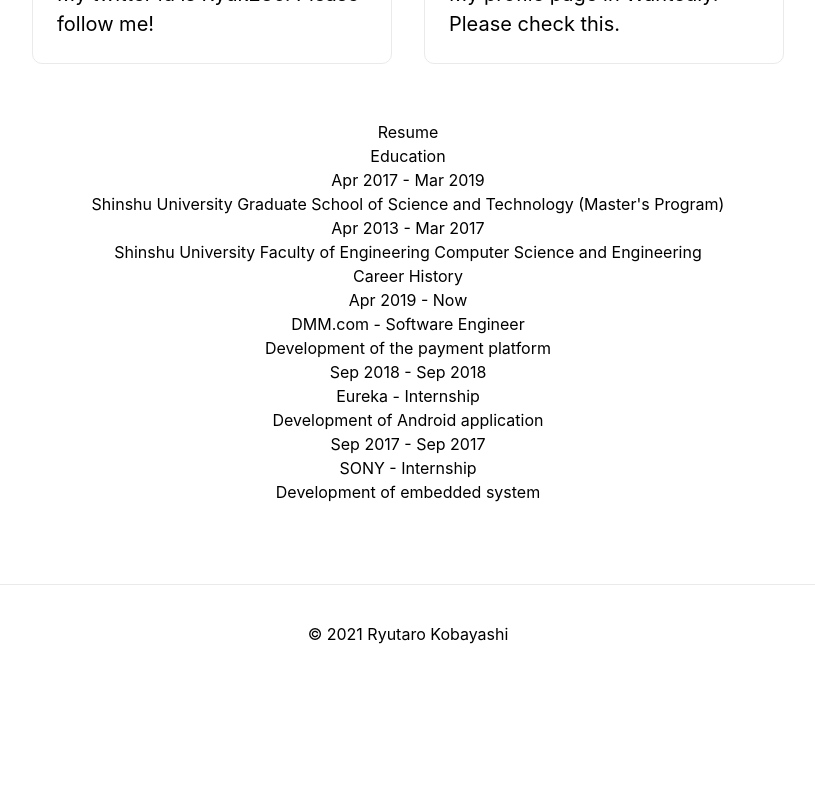
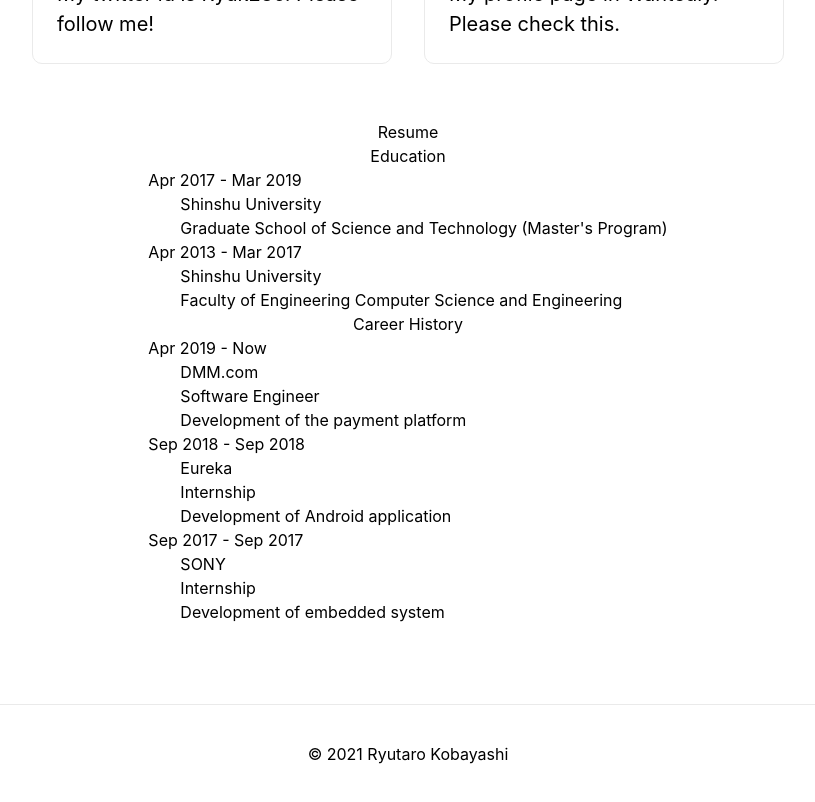
Before and after one commit to Ryu236/portfolio, a Next.js app: page / in a window 1280 px wide. Shown: the part 760-1562 px from the top of the page, without its empty margins (232-1047 px from the left). Before the commit the page ends 1444 px from the top, so only its background shows below. Built offline with nearby package versions, Linux system fonts and the light colour scheme; no server answers; what @tailwindcss/typography would draw is missing.

Commit message:
:lipstick: style(resume): change style of resume

```diff
--- a/components/parts/resume.tsx
+++ b/components/parts/resume.tsx
@@ -2,37 +2,55 @@ import React from 'react'
 
 export const Resume: React.VFC<{}> = () => {
   return (
-    <article className="prose lg:prose-xl text-center">
-      <h2>Resume</h2>
-      <h3>Education</h3>
+    <article className="prose lg:prose-xl text-left">
+      <div className="text-center">
+        <h1>Resume</h1>
+        <h2>Education</h2>
+      </div>
+      <div className="mx-4">
         <div>
           <p>Apr 2017 - Mar 2019 </p>
-        Shinshu University Graduate School of Science and Technology
-        (Master&#39;s Program)
+          <div className="ml-8">
+            <h3>Shinshu University</h3>
+            Graduate School of Science and Technology (Master&#39;s Program)
+          </div>
         </div>
         <div>
           <p>Apr 2013 - Mar 2017 </p>
-        Shinshu University Faculty of Engineering Computer Science and
-        Engineering
+          <div className="ml-8">
+            <h3>Shinshu University</h3>
+            Faculty of Engineering Computer Science and Engineering
           </div>
-      <h3>Career History</h3>
+        </div>
+      </div>
+
+      <h2 className="text-center">Career History</h2>
+      <div className="mx-4">
         <div>
           <p>Apr 2019 - Now </p>
-        DMM.com - Software Engineer
+          <div className="ml-8">
+            <h3>DMM.com</h3>
+            Software Engineer
             <br />
             Development of the payment platform
           </div>
+        </div>
         <div>
           <p>Sep 2018 - Sep 2018 </p>
-        Eureka - Internship
-        <br />
+          <div className="ml-8">
+            <h3>Eureka</h3>
+            Internship <br />
             Development of Android application
+          </div>
         </div>
         <div>
           <p>Sep 2017 - Sep 2017 </p>
-        SONY - Internship
-        <br />
+          <div className="ml-8">
+            <h3>SONY</h3>
+            Internship <br />
             Development of embedded system
+          </div>
+        </div>
       </div>
     </article>
   )
```
Lines whose indentation alone changed are shown as unchanged.
